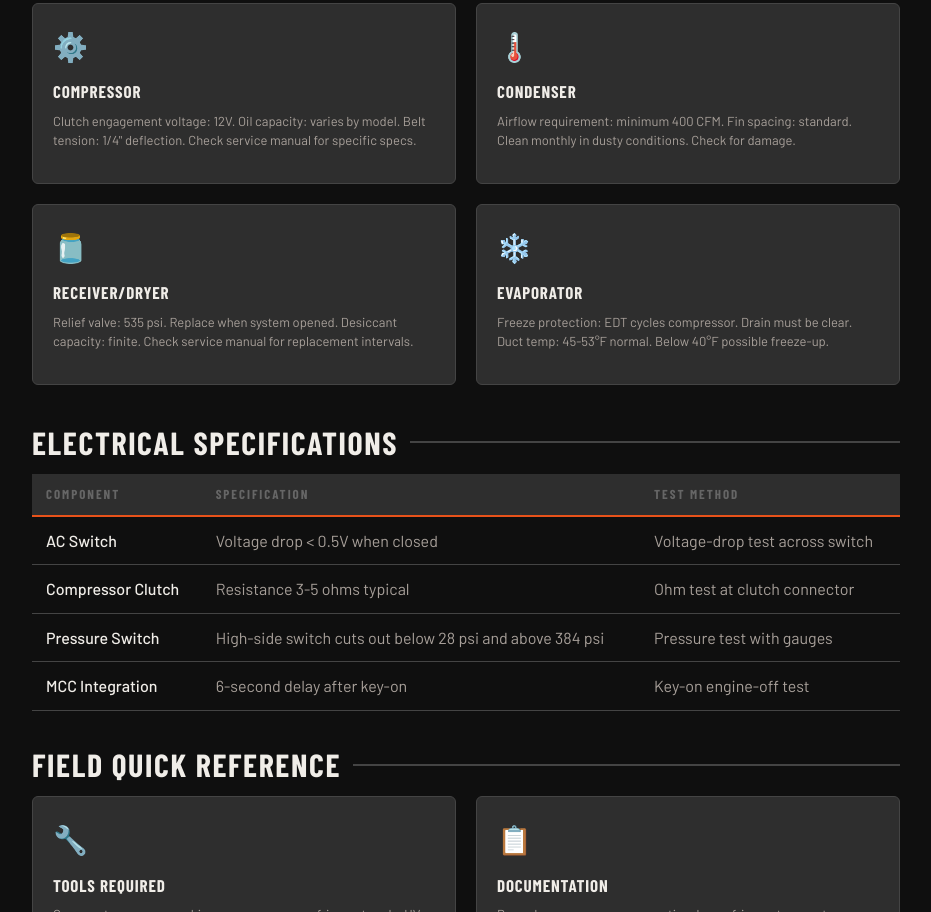
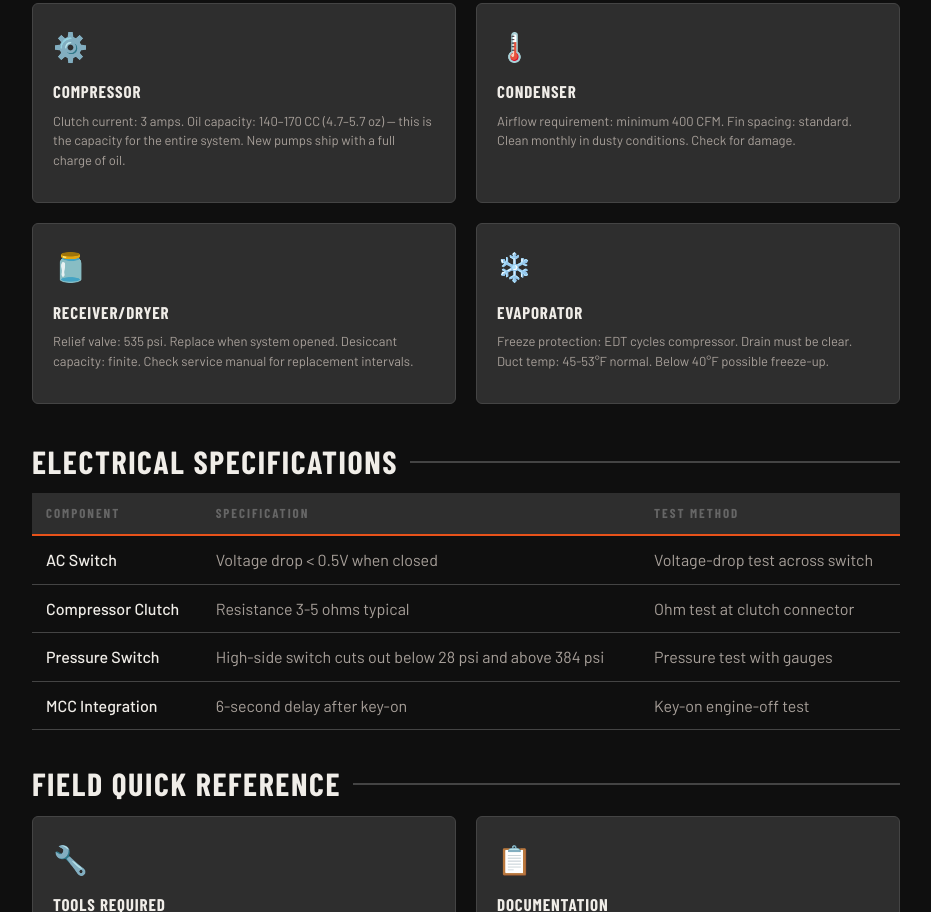
Before and after one commit to nathanladd/BOTR-AC, a plain HTML site: page modules/reference.html in a window 1280 px wide. Shown: the part 2609-3521 px from the top of the page, without its empty margins (324-1255 px from the left). Drawn offline with nearby package versions, Linux system fonts and the light colour scheme; a web font is replaced by a local one.

Commit message:
fixed compressor specs

```diff
--- a/modules/reference.html
+++ b/modules/reference.html
@@ -175,7 +175,7 @@
       <div class="card">
         <div class="card-icon">⚙️</div>
         <div class="card-title">Compressor</div>
-        <p>Clutch engagement voltage: 12V. Oil capacity: varies by model. Belt tension: 1/4" deflection. Check service manual for specific specs.</p>
+        <p>Clutch current: 3 amps. Oil capacity: 140–170 CC (4.7–5.7 oz) — this is the capacity for the entire system. New pumps ship with a full charge of oil.</p>
       </div>
       <div class="card">
         <div class="card-icon">🌡️</div>
```
